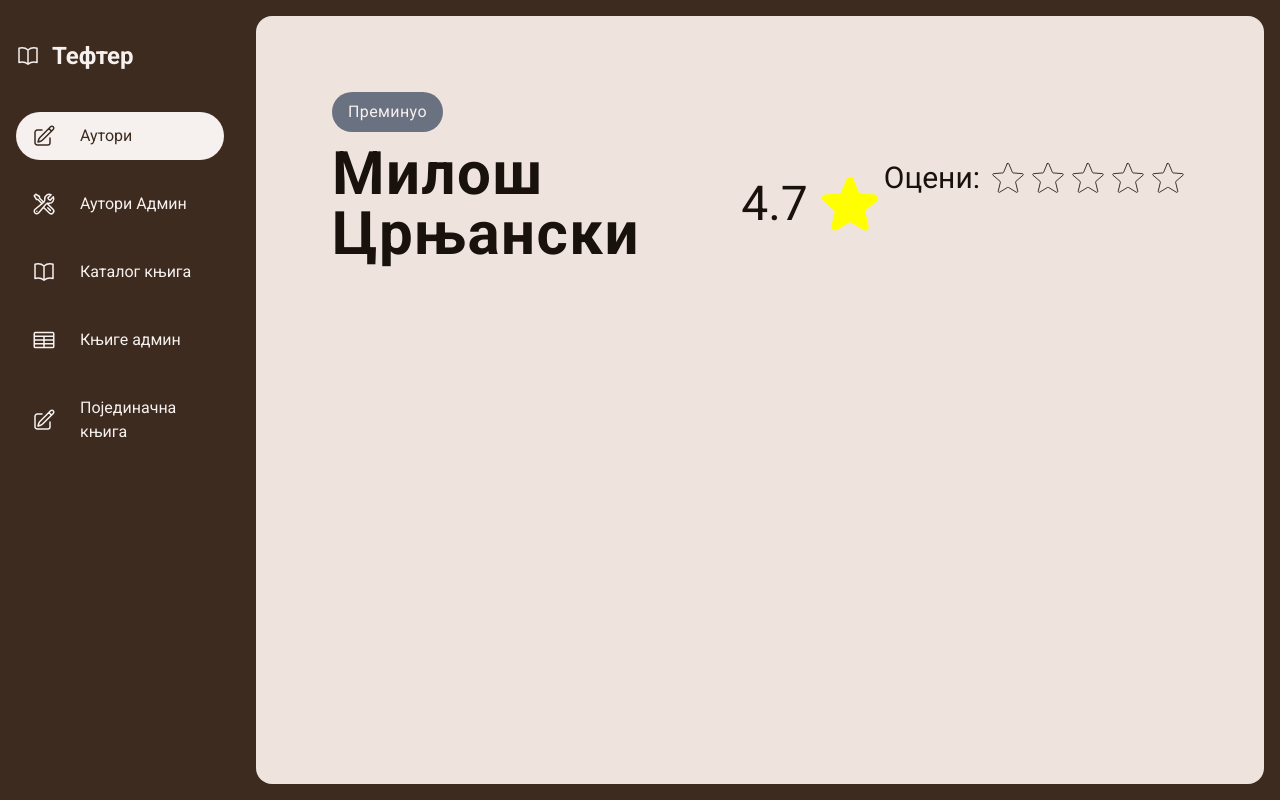
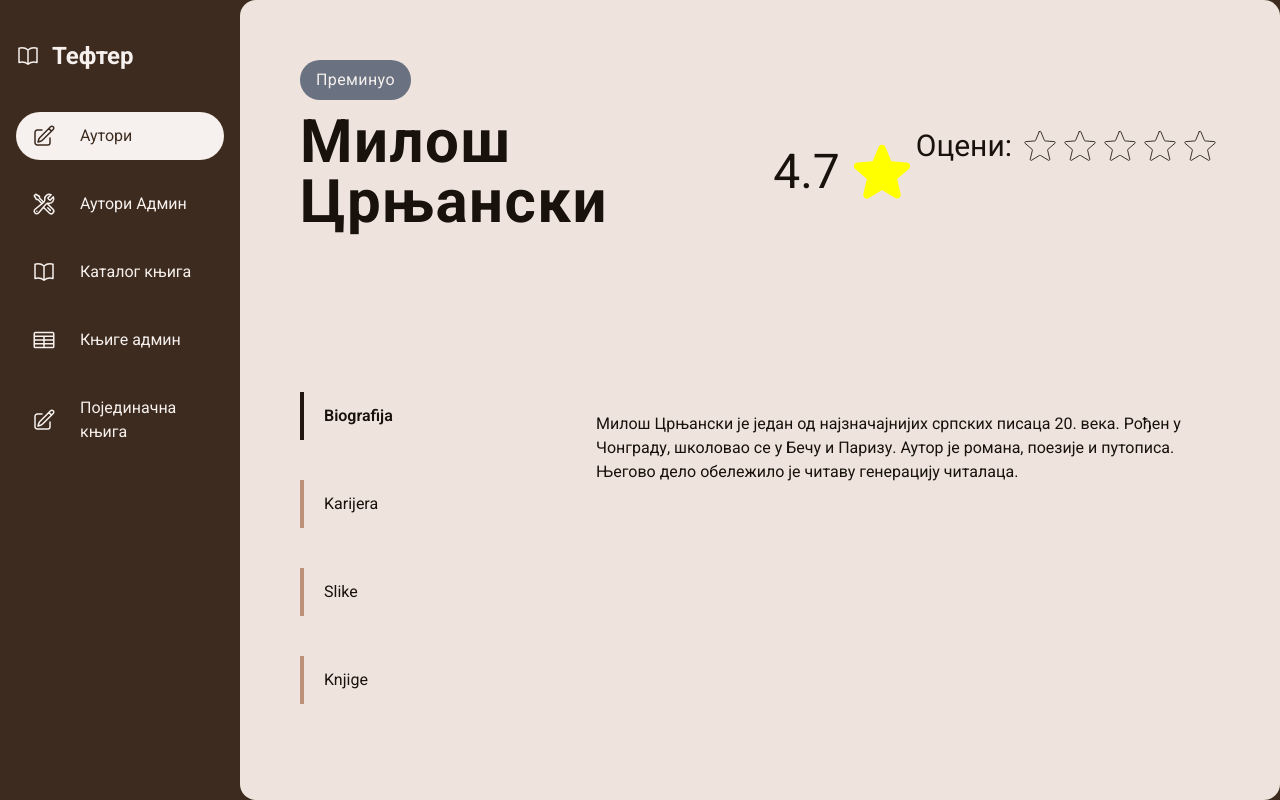
Before and after one commit to andjelija121/web_projekat, a React (Vite) app: page /autori/0 in a window 1280 px wide. Built offline with nearby package versions, Linux system fonts and the light colour scheme.

Commit message:
zavrsavanje izgleda detalji autora

```diff
--- /dev/null
+++ b/src/komponente/AutorOpis.jsx
@@ -0,0 +1,104 @@
+import React, { useState } from 'react'
+import data from '../data.json'
+
+function AutorOpis({autor,autorId}) {
+    let [opcija,setOpcija] = useState("biografija")
+
+    let nizKnjiga = Object.values(data.knjige);
+    let knjige = nizKnjiga.filter((el)=> el.id_autora===`autor${parseInt(autorId)+1}`)
+    let sekcija = {
+        "biografija":<Biografija tekst={autor.biografija}/>,
+        "karijera":<Karijera autor={autor}/>,
+        "slike":<Slike slike={autor.slike}/>,
+        "knjige":<Knjige knjige={knjige}/>,
+
+    }
+
+    const handleChange=(opt)=>{
+        setOpcija(opt)
+    }
+
+    return (
+    <div className='grid grid-cols-[30%_70%] h-full overflow-hidden'>
+         <div className='flex flex-col gap-10'>
+      {["biografija","karijera","slike","knjige"].map((opt) => (
+        <button
+          key={opt}
+          onClick={() => handleChange(opt)}
+          className={`
+            border-l-4 text-base px-5 py-3 text-left transition-colors
+            ${opcija === opt
+              ? 'border-l-dark-coffee-900 font-semibold'
+              : 'border-l-dark-coffee-400 '
+            }
+          `}
+        >
+          {opt.charAt(0).toUpperCase() + opt.slice(1)}
+        </button>
+      ))}
+    </div>
+
+        <div className='p-5 overflow-y-auto h-full'>
+            {sekcija[opcija]}
+        </div>
+    </div>
+  )
+}
+
+
+function Biografija({tekst}){
+    return <p>
+        {tekst}
+    </p>
+}
+
+
+function Karijera({autor}){
+    return <div className='flex flex-col items-strech justify-around h-full'>
+        <div className='flex items-center justify-between border-b-2 border-dark-coffee-400 px-2 py-8 '>
+            <p className=' text-3xl'>
+                Датум рођења
+            </p>
+            <span className='font-bold text-xl'>{autor.datum_rodjenja}</span>
+        </div>
+        <div className='flex items-center justify-between border-b-2 border-dark-coffee-400  px-2 py-8'>
+            <p className=' text-3xl'>
+                Број освојених награда током каријере:
+            </p>
+            <span className='font-bold text-xl'>{autor.broj_nagrada}</span>
+        </div>
+        <div className='flex items-center justify-between border-b-2 border-dark-coffee-400 px-2 py-8'>
+            <p className=' text-3xl'>
+                Укупан број продатих примерака свих књига
+            </p>
+            <span className='font-bold text-xl'>{autor.broj_prodatih_primeraka}</span>
+        </div>
+        <div className='flex items-center justify-between border-b-2  border-dark-coffee-400 px-2 py-8'>
+            <p className=' text-3xl'>
+                Котакт телефон менаџera
+            </p>
+            <span className='font-bold text-xl'>{autor.kontakt_telefon_menadzera}</span>
+        </div>
+    </div>
+}
+
+
+function Slike({slike}){
+    return <div className='grid grid-cols-2 gap-10'>
+        {slike.map((img,index)=>(
+            <img key={index} src={img} className='object-fit '/>
+        ))}
+    </div>
+}
+
+function Knjige({ knjige }) {
+  return (
+    <div>
+      {knjige.map((k, i) => (
+        <p key={i}>{k.naziv}</p>
+      ))}
+    </div>
+  );
+}
+
+export default AutorOpis
--- a/src/layout/AppKostur.jsx
+++ b/src/layout/AppKostur.jsx
@@ -6,7 +6,7 @@ function AppKostur() {
   return (
     <div className='flex h-screen bg-braon font-OpenSana'>
         <Sidebar/>
-        <main className='p-4 overflow-y-auto flex-1 rounded-2xl bg-svetla text-dark-coffee-950 m-4'>
+        <main className=' overflow-y-auto flex-1 rounded-2xl bg-svetla text-dark-coffee-950 '>
             <Outlet/>
         </main>
     </div>
--- a/src/stranice/AutorDetalji.jsx
+++ b/src/stranice/AutorDetalji.jsx
@@ -2,6 +2,7 @@ import React, { useState } from 'react'
 import { useParams } from 'react-router-dom'
 import data from '../data.json'
 import Ocene from '../komponente/Ocene';
+import AutorOpis from '../komponente/AutorOpis';
 
 function AutorDetalji() {
   let {autorId} = useParams();
@@ -15,8 +16,8 @@ function AutorDetalji() {
 }
   console.log(statusBoje[autor.status])
   return (
-    <div className='p-15'>
-      <div className='flex justify-between'>
+    <div className='px-15 pt-15 flex flex-col h-screen overflow-hidden'>
+      <div className='flex justify-between '>
           <div className='flex flex-col gap-3 items-start'>
 
                 <span className={`${statusBoje[autor.status]} py-2 px-4 text-bela tracking-wide rounded-4xl`} >{autor.status}</span>
@@ -34,7 +35,8 @@ function AutorDetalji() {
           </div>
           <Ocene rating={rating} setRating={setRating}/>
       </div>
-      <div>
+      <div className='mt-40 flex-1 min-h-0'>
+          <AutorOpis autor={autor} autorId={autorId}/>
 
       </div>
     </div>
```
